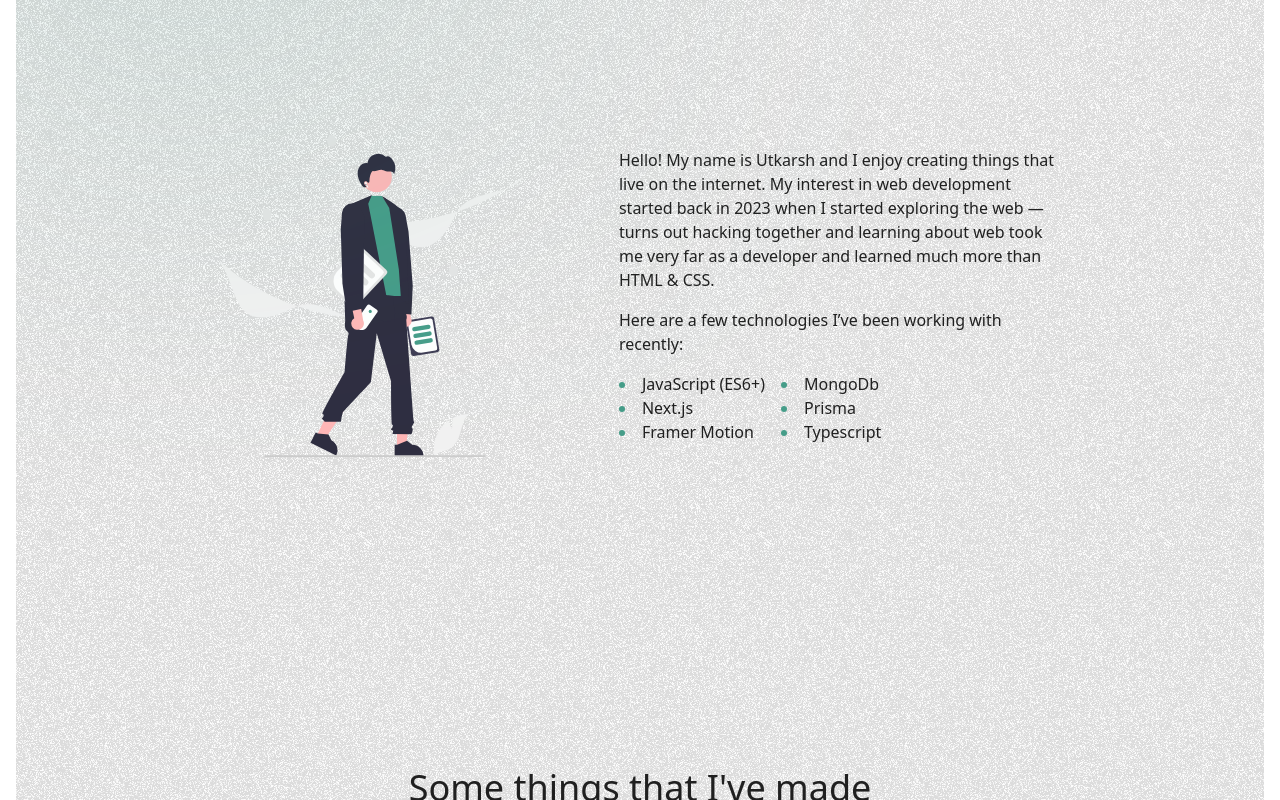
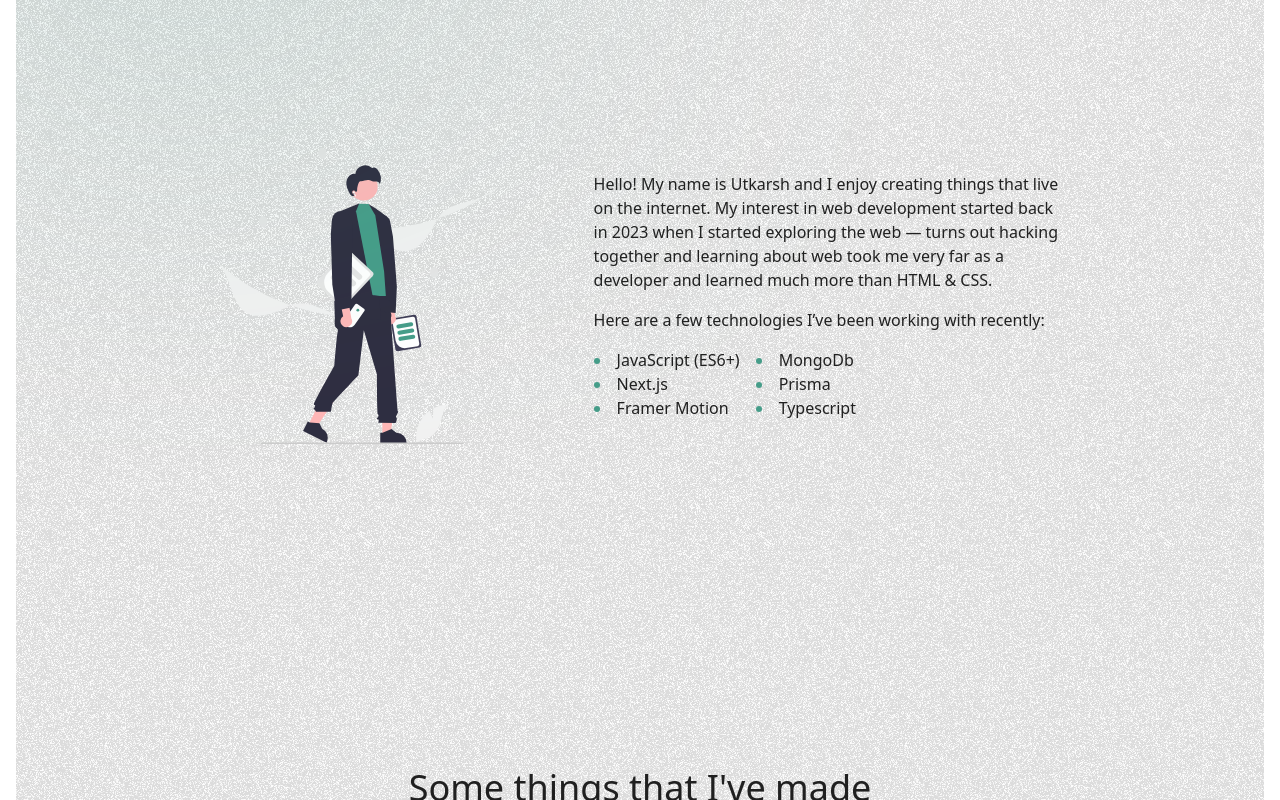
Before and after one commit to UtkarshS611/Portfolio_V2, a Next.js app: page / in a window 1280 px wide. Shown: the part 980-1780 px from the top of the page. Built offline with nearby package versions, Linux system fonts and the light colour scheme.

Commit message:
fixed bugs

```diff
--- a/app/components/About/About.tsx
+++ b/app/components/About/About.tsx
@@ -2,6 +2,7 @@
 
 import React, { useEffect, useState } from 'react'
 import { useTheme } from 'next-themes'
+import Image from 'next/image'
 
 const About = () => {
 
@@ -20,9 +21,9 @@ const About = () => {
     <div className='flex flex-col-reverse xl:flex-row items-center lg:px-48 md:px-36 sm:px-24 px-4 gap-24 h-screen'>
         <div>
             {theme === 'dark' ? (
-                <img src='/AboutDark.svg' alt='About'/>
+                <Image src='/AboutDark.svg' width={500} height={350} alt='About'/>
             ) : (
-                <img src='/AboutLight.svg' alt='About'/>
+                <Image src='/AboutLight.svg' width={500} height={350} alt='About'/>
             )}
         </div>
         <div className='w-full space-y-4'>
--- a/app/components/Hero/Hero.tsx
+++ b/app/components/Hero/Hero.tsx
@@ -3,7 +3,6 @@
 import React from "react";
 import { BsFiles } from "react-icons/bs";
 import { FaArrowRight } from "react-icons/fa";
-import Skills from "./Skills";
 
 const Hero = () => {
   const [copied, setCopied] = React.useState(false);
--- a/app/components/Projects/Projects.tsx
+++ b/app/components/Projects/Projects.tsx
@@ -1,4 +1,5 @@
 import { ExternalLink, Github } from "lucide-react";
+import Image from "next/image";
 import React from "react";
 
 const Projects = () => {
@@ -41,7 +42,7 @@ const Projects = () => {
           className="mt-8 md:mt-16 flex flex-col-reverse items-center justify-center xl:flex-row lg:px-48 md:px-36 sm:px-24 px-4 gap-24"
         >
           <div className="w-full dark:bg-white/10 bg-black/10 relative">
-            <img src={project.img} alt="" className="object-cover"/>
+            <Image src={project.img} width={600} height={300} alt="Project Preview" className="object-cover"/>
           </div>
           <div className="w-full space-y-4">
             <h2 className="text-lg font-bold">{project.title}</h2>
```
